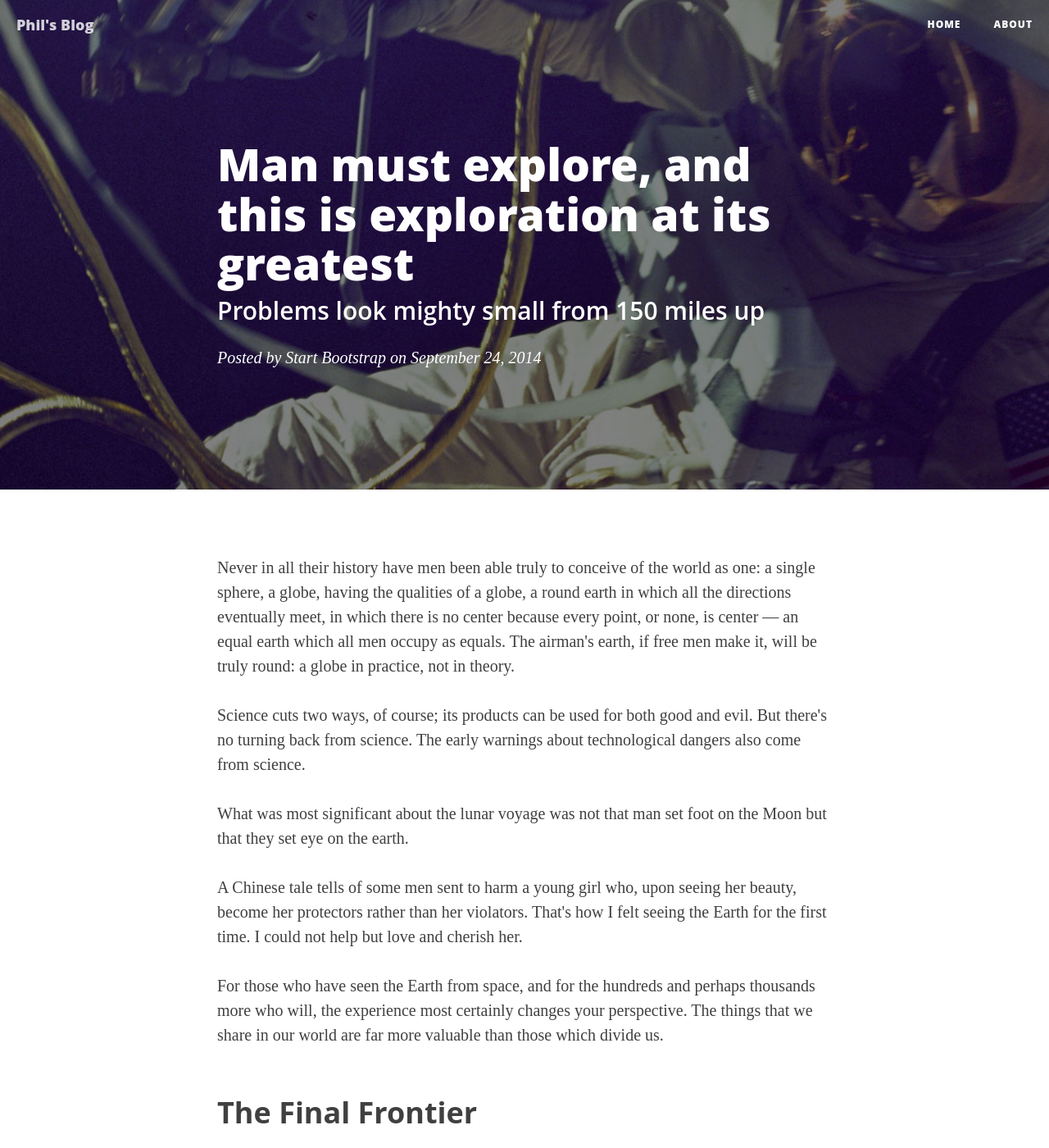
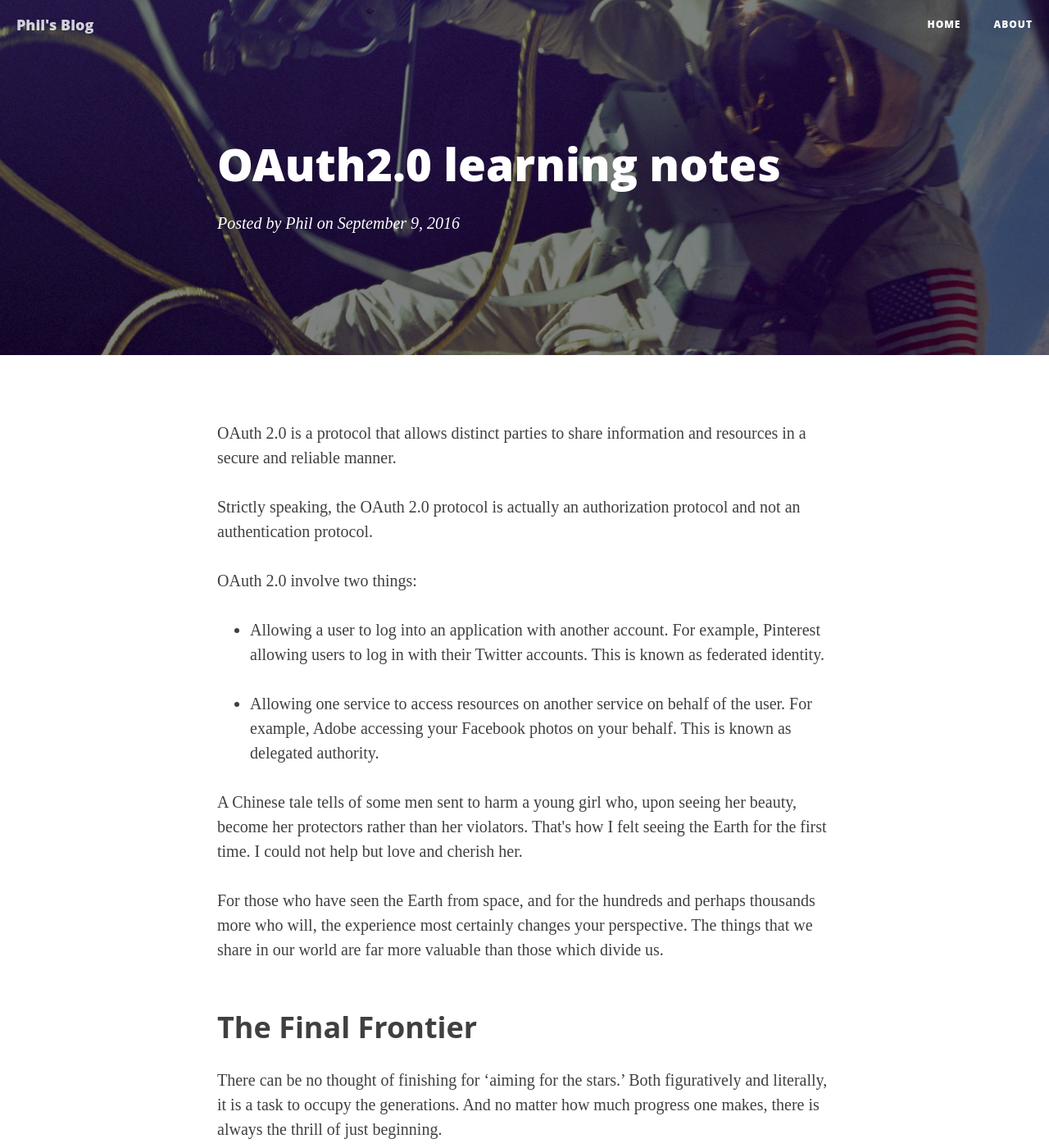
Before and after one commit to fudanzz/fudanzz.github.io, a Jekyll site: the page built from _posts/2014-09-24-man-must-explore.markdown, in a window 1280 px wide and 1400 px high. Shown: the whole window at 82% size. Built offline with Jekyll 4.4.1, drawn with Linux system fonts in a browser that asks for light colours; nearby versions of some CDN libraries; some web fonts are replaced; some of the changed text lies outside the part shown.

Commit message:
first blog

```diff
--- a/_posts/2014-09-24-man-must-explore.markdown
+++ b/_posts/2014-09-24-man-must-explore.markdown
@@ -1,17 +1,21 @@
 ---
 layout:     post
-title:      "Man must explore, and this is exploration at its greatest"
-subtitle:   "Problems look mighty small from 150 miles up"
-date:       2014-09-24 12:00:00
-author:     "Start Bootstrap"
+title:      "OAuth2.0 learning notes"
+subtitle:   ""
+date:       2016-09-09 23:00:00
+author:     "Phil"
 header-img: "img/post-bg-06.jpg"
 ---
 
-<p>Never in all their history have men been able truly to conceive of the world as one: a single sphere, a globe, having the qualities of a globe, a round earth in which all the directions eventually meet, in which there is no center because every point, or none, is center — an equal earth which all men occupy as equals. The airman's earth, if free men make it, will be truly round: a globe in practice, not in theory.</p>
+<p>OAuth 2.0 is a protocol that allows distinct parties to share information and resources in a secure and reliable manner.</p>
 
-<p>Science cuts two ways, of course; its products can be used for both good and evil. But there's no turning back from science. The early warnings about technological dangers also come from science.</p>
+<p>Strictly speaking, the OAuth 2.0 protocol is actually an authorization protocol and not an authentication protocol.</p>
 
-<p>What was most significant about the lunar voyage was not that man set foot on the Moon but that they set eye on the earth.</p>
+<p>OAuth 2.0 involve two things:</p>
+
+* Allowing a user to log into an application with another account. For example, Pinterest allowing users to log in with their Twitter accounts. This is known as federated identity.
+
+* Allowing one service to access resources on another service on behalf of the user. For example, Adobe accessing your Facebook photos on your behalf. This is known as delegated authority.
 
 <p>A Chinese tale tells of some men sent to harm a young girl who, upon seeing her beauty, become her protectors rather than her violators. That's how I felt seeing the Earth for the first time. I could not help but love and cherish her.</p>
 
@@ -39,5 +43,3 @@ header-img: "img/post-bg-06.jpg"
 <p>Space, the final frontier. These are the voyages of the Starship Enterprise. Its five-year mission: to explore strange new worlds, to seek out new life and new civilizations, to boldly go where no man has gone before.</p>
 
 <p>As I stand out here in the wonders of the unknown at Hadley, I sort of realize there’s a fundamental truth to our nature, Man must explore, and this is exploration at its greatest.</p>
-
-<p>Placeholder text by <a href="http://spaceipsum.com/">Space Ipsum</a>. Photographs by <a href="https://www.flickr.com/photos/nasacommons/">NASA on The Commons</a>.</p>
```
